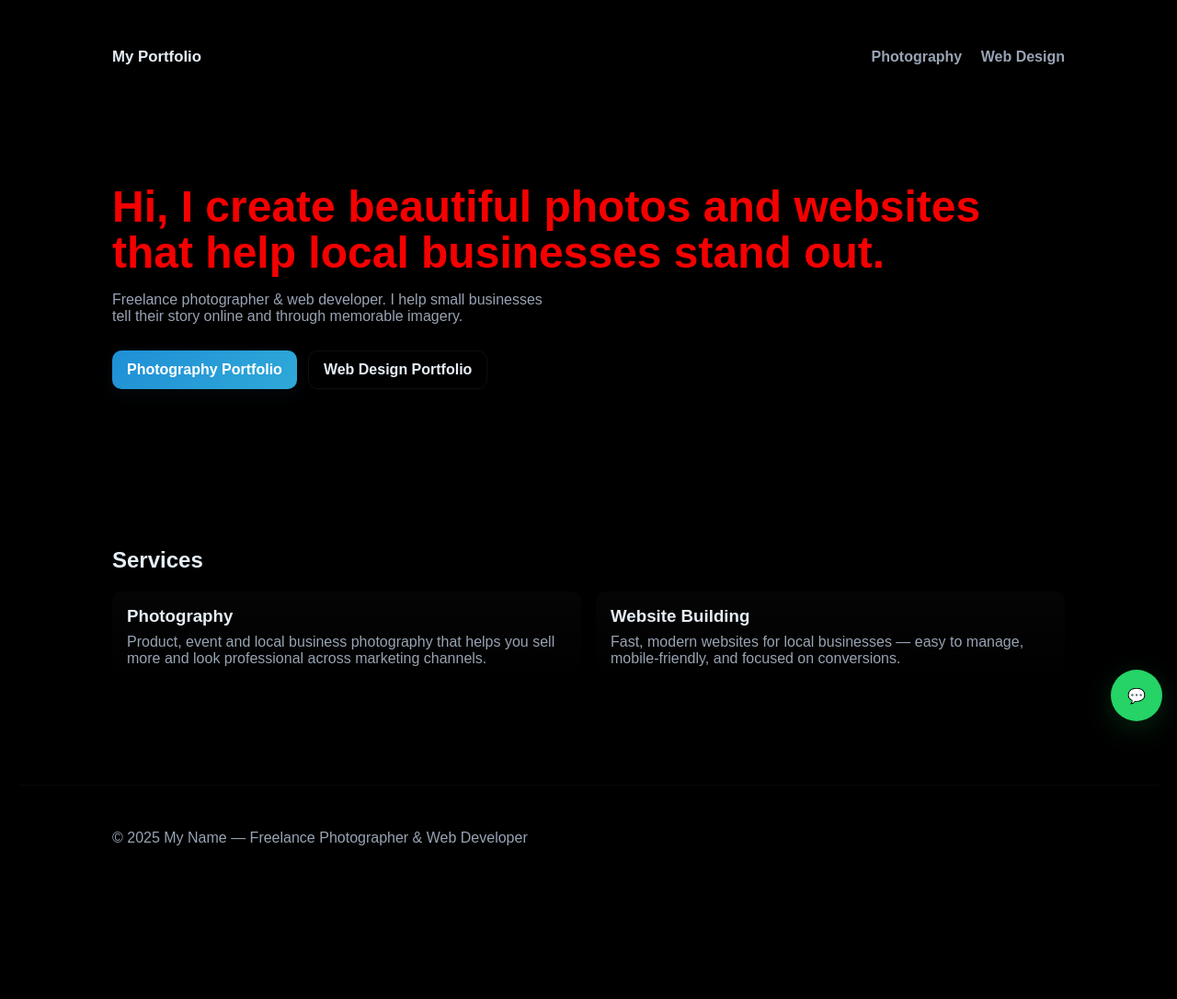
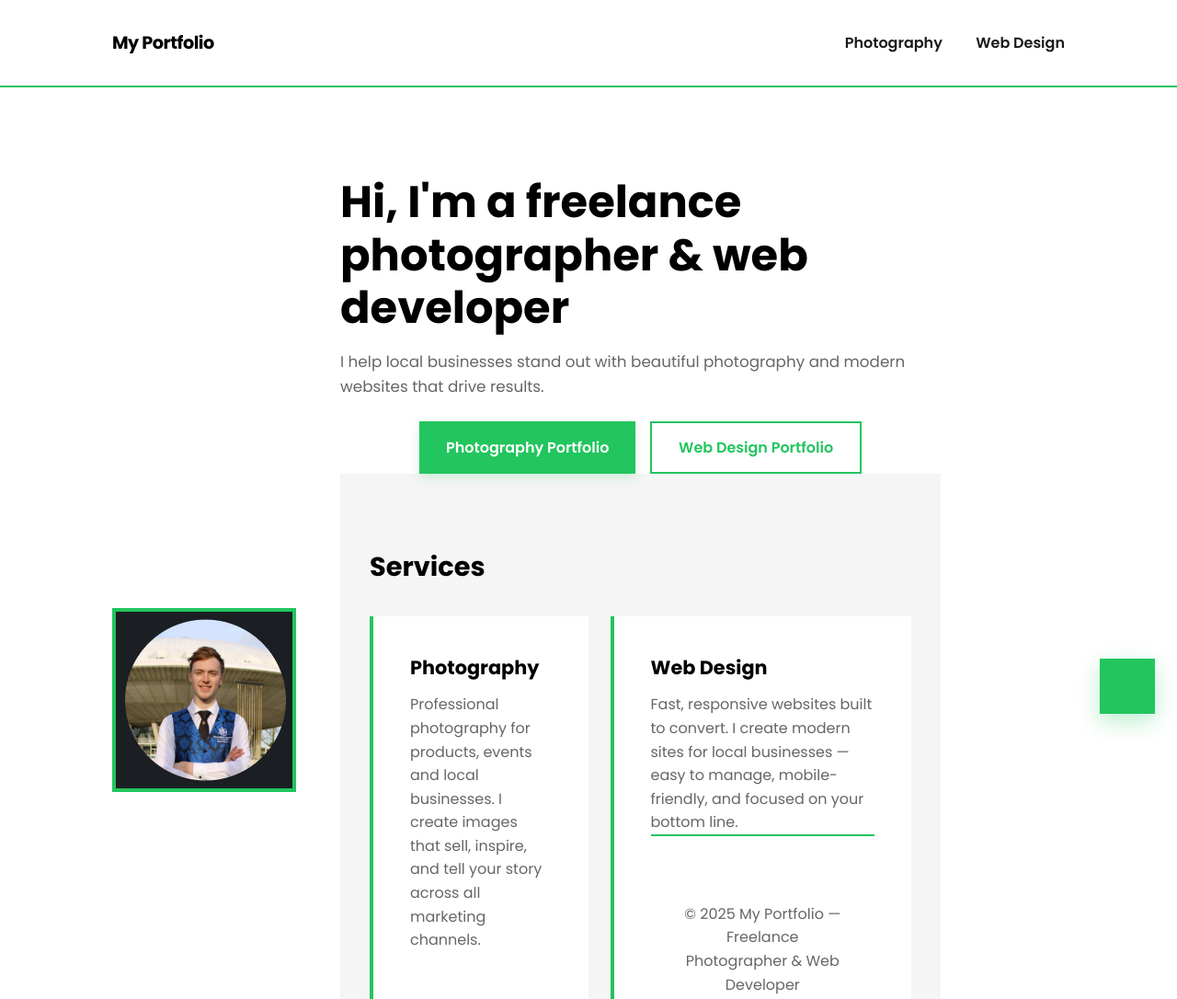
Before and after one commit to timodenuyl7/portfolio, a plain HTML site: page index.html in a window 1280 px wide. Shown: the top 1086 px of the page at 92% size. Before the commit the page ends 968 px from the top, so only its background shows below. Drawn offline with Linux system fonts and the light colour scheme.

Commit message:
modern maken

```diff
--- a/index.html
+++ b/index.html
@@ -29,14 +29,16 @@
 			<!-- Hero -->
 			<section class="hero">
 				<div class="site-container hero-inner">
-					<h1 class="hero-title">Hi, I create beautiful photos and websites<br>that help local businesses stand out.</h1>
-					<p class="hero-sub">Freelance photographer & web developer. I help small businesses tell their story online and through memorable imagery.</p>
+          <div class="hero-profile">
+            <img src="Images/profielfoto.png" alt="Profile picture">
+          </div>
+          <div class="hero-content">
+            <h1 class="hero-title">Hi, I'm a freelance photographer & web developer</h1>
+            <p class="hero-sub">I help local businesses stand out with beautiful photography and modern websites that drive results.</p>
             <div class="hero-cta">
               <a class="btn btn-primary" href="photography.html">Photography Portfolio</a>
               <a class="btn btn-outline" href="webdesign.html">Web Design Portfolio</a>
             </div>
-				</div>
-			</section>
 
 			<!-- What I do -->
 			<section class="what-i-do">
@@ -45,28 +47,17 @@
 					<div class="services">
 						<article class="service-card">
 							<h3>Photography</h3>
-							<p>Product, event and local business photography that helps you sell more and look professional across marketing channels.</p>
+              <p>Professional photography for products, events and local businesses. I create images that sell, inspire, and tell your story across all marketing channels.</p>
             </article>
             <article class="service-card">
-							<h3>Website Building</h3>
-							<p>Fast, modern websites for local businesses — easy to manage, mobile-friendly, and focused on conversions.</p>
-						</article>
-					</div>
-				</div>
-			</section>
-
-		</main>
-
+              <h3>Web Design</h3>
+              <p>Fast, responsive websites built to convert. I create modern sites for local businesses — easy to manage, mobile-friendly, and focused on your bottom line.</p>
 		<footer class="site-footer">
 			<div class="site-container footer-inner">
-				<p>© <span id="year">2025</span> My Name — Freelance Photographer & Web Developer</p>
-			</div>
-		</footer>
+        <p>© 2025 My Portfolio — Freelance Photographer & Web Developer</p>
+        <p class="footer-contact"><a href="mailto:timo.denuyl@hotmail.nl">timo.denuyl@hotmail.nl</a> • <a href="https://wa.me/31646565162">+31646565162</a></p>
 
     <!-- WhatsApp floating button (visible on all pages) -->
-		<a class="whatsapp-fab" href="https://wa.me/31600000000" target="_blank" rel="noopener" aria-label="Chat on WhatsApp">
-			<span aria-hidden="true">💬</span>
-		</a>
-
+    <a class="whatsapp-fab" href="https://wa.me/31646565162" target="_blank" rel="noopener" aria-label="Chat on WhatsApp">
 	</body>
 </html>
--- a/style.css
+++ b/style.css
@@ -1,17 +1,20 @@
 /*
-  style.css — Shared styles for portfolio
-  Mobile-first, responsive, Flexbox-based layout
+  style.css — Professional portfolio with light theme
+  Black, white, and green color palette
+  Sharp edges, clean design
 */
 
 :root{
-  --bg:#0f1720; /* dark gray, not pure black */
-  --card:#0f2530;
-  --muted:#98a3b3;
-  --accent:#25D366; /* WhatsApp green */
-  --glass: rgba(255,255,255,0.03);
-  --text:#e6eef6;
+  --bg:#f5f5f5; /* light gray background */
+  --white:#ffffff;
+  --black:#000000;
+  --text:#1a1a1a; /* near-black */
+  --muted:#666666; /* medium gray */
+  --accent:#22c55e; /* vibrant green */
+  --accent-dark:#16a34a; /* darker green */
+  --border:#e5e5e5; /* light border */
   --max-width:1100px;
-  --radius:12px;
+  --radius:0px; /* sharp edges */
 }
 
 /* Basic reset */
@@ -19,7 +22,7 @@
 html,body{height:100%}
 body{
   margin:0;
-  font-family: Poppins, Quicksand, system-ui, -apple-system, "Segoe UI", Roboto, "Helvetica Neue", Arial;
+  font-family:Poppins, Quicksand, system-ui, -apple-system, "Segoe UI", Roboto, "Helvetica Neue", Arial;
   background:var(--bg);
   color:var(--text);
   -webkit-font-smoothing:antialiased;
@@ -29,62 +32,82 @@ body{
 .site-container{max-width:var(--max-width);margin:0 auto;padding:1.25rem}
 
 /* Header */
-.site-header{background:transparent}
-.header-inner{display:flex;align-items:center;justify-content:space-between;padding:0.75rem 0}
-.logo{font-weight:700;color:var(--text);text-decoration:none;font-size:1.05rem}
-.site-nav a{color:var(--muted);text-decoration:none;margin-left:1rem;font-weight:600}
-.site-nav a:hover{color:var(--text)}
+.site-header{background:var(--white);border-bottom:2px solid var(--accent)}
+.header-inner{display:flex;align-items:center;justify-content:space-between;padding:1rem 0}
+.logo{font-weight:700;color:var(--black);text-decoration:none;font-size:1.2rem;letter-spacing:-0.5px}
+.site-nav a{color:var(--text);text-decoration:none;margin-left:2rem;font-weight:600;transition:color 0.2s}
+.site-nav a:hover{color:var(--accent)}
 
 /* Hero */
-.hero{padding:2.5rem 0 3rem}
-.hero-inner{display:flex;flex-direction:column;align-items:flex-start;gap:1rem}
-.hero-title{font-size:1.6rem;line-height:1.05;margin:0;font-weight:700}
-.hero-sub{color:var(--muted);max-width:55ch;margin:0}
-.hero-cta{display:flex;gap:0.75rem;margin-top:0.75rem}
-.btn{display:inline-flex;align-items:center;justify-content:center;padding:0.7rem 1rem;border-radius:10px;text-decoration:none;font-weight:600}
-.btn-primary{background:linear-gradient(135deg,#1f8fd6 0%, #2fa9d8 100%);color:white;box-shadow:0 6px 20px rgba(45,120,160,0.08);transition:transform .18s ease, box-shadow .18s ease}
-.btn-outline{border:1px solid rgba(255,255,255,0.06);color:var(--text);background:transparent}
-.btn-primary:hover{transform:translateY(-3px);box-shadow:0 12px 30px rgba(45,120,160,0.12)}
-.btn-outline:hover{background:var(--glass)}
+.hero{background:var(--white);padding:3rem 0;border-bottom:2px solid var(--accent)}
+.hero-inner{display:flex;flex-direction:column;align-items:center;gap:2rem;text-align:center}
+.hero-profile{width:160px;height:160px;border-radius:0;overflow:hidden;border:4px solid var(--accent);flex-shrink:0}
+.hero-profile img{width:100%;height:100%;object-fit:cover;display:block}
+.hero-content{max-width:65ch}
+.hero-title{font-size:2.2rem;line-height:1.2;margin:0;font-weight:700;color:var(--black)}
+.hero-sub{color:var(--muted);max-width:60ch;margin:1rem 0 0;line-height:1.6;font-size:1.05rem}
+.hero-cta{display:flex;gap:1rem;margin-top:1.5rem;justify-content:center;flex-wrap:wrap}
+.btn{display:inline-flex;align-items:center;justify-content:center;padding:0.9rem 1.8rem;border:none;text-decoration:none;font-weight:600;cursor:pointer;transition:all 0.2s;font-size:1rem}
+.btn-primary{background:var(--accent);color:var(--white);box-shadow:0 4px 12px rgba(34,197,94,0.2)}
+.btn-primary:hover{background:var(--accent-dark);transform:translateY(-2px);box-shadow:0 8px 20px rgba(34,197,94,0.3)}
+.btn-outline{border:2px solid var(--accent);background:transparent;color:var(--accent)}
+.btn-outline:hover{background:var(--accent);color:var(--white)}
 
 /* Services */
-.what-i-do{padding:1.5rem 0 3rem}
-.services{display:flex;flex-direction:column;gap:1rem}
-.service-card{background:linear-gradient(180deg, rgba(255,255,255,0.02), transparent);padding:1rem;border-radius:10px}
-.service-card h3{margin:0 0 .5rem}
-.service-card p{margin:0;color:var(--muted)}
+.what-i-do{padding:3rem 0;background:var(--bg)}
+.what-i-do h2{font-size:1.8rem;margin:0 0 2rem;color:var(--black)}
+.services{display:flex;flex-direction:column;gap:1.5rem}
+.service-card{background:var(--white);padding:2rem;border-left:4px solid var(--accent);transition:box-shadow 0.2s}
+.service-card:hover{box-shadow:0 6px 16px rgba(0,0,0,0.08)}
+.service-card h3{margin:0 0 0.75rem;font-size:1.3rem;color:var(--black)}
+.service-card p{margin:0;color:var(--muted);line-height:1.6}
 
 /* Page top */
-.page-top{padding:1.5rem 0}
-.page-top .lead{color:var(--muted)}
+.page-top{padding:2.5rem 0;background:var(--white);border-bottom:2px solid var(--accent)}
+.page-top h1{font-size:2.2rem;margin:0;color:var(--black)}
+.page-top .lead{color:var(--muted);margin:0.75rem 0 0;font-size:1.05rem;line-height:1.6}
 
-/* Photo grid (Flexbox) */
-.photo-gallery{padding:1rem 0 3rem}
-.photo-grid{display:flex;flex-wrap:wrap;gap:0.75rem}
-.photo-card{flex:1 1 calc(50% - 0.75rem);background:var(--card);border-radius:10px;overflow:hidden}
-.photo-card img{width:100%;height:220px;object-fit:cover;display:block;transition:transform .25s ease}
-.photo-card figcaption{padding:.6rem;color:var(--muted);font-size:.9rem}
-.photo-card:hover img{transform:scale(1.03)}
+/* Photo grid */
+.photo-gallery{padding:2.5rem 0;background:var(--bg)}
+.photo-grid{display:flex;flex-wrap:wrap;gap:1rem}
+.photo-card{flex:1 1 calc(50% - 0.5rem);background:var(--white);border:2px solid var(--border);overflow:hidden;transition:transform 0.2s, box-shadow 0.2s}
+.photo-card img{width:100%;height:220px;object-fit:cover;display:block;transition:transform 0.25s}
+.photo-card:hover{transform:translateY(-4px);box-shadow:0 8px 24px rgba(0,0,0,0.12)}
+.photo-card:hover img{transform:scale(1.02)}
+.photo-card figcaption{padding:1rem;color:var(--muted);font-size:0.95rem;border-top:1px solid var(--border)}
 
-.contact-note{margin-top:0.75rem;color:var(--muted)}
+.contact-note{margin-top:1.5rem;color:var(--text);font-size:1.05rem;line-height:1.6}
+.contact-note a{color:var(--accent);text-decoration:none;font-weight:600;transition:color 0.2s}
+.contact-note a:hover{color:var(--accent-dark)}
 
 /* Project cards */
-.project-cards{display:flex;flex-direction:column;gap:0.75rem;margin-top:1rem}
-.project-card{background:var(--card);padding:1rem;border-radius:10px}
+.what-build{padding:2.5rem 0;background:var(--bg)}
+.what-build h2{font-size:1.8rem;margin:0 0 1.5rem;color:var(--black)}
+.what-build h3{font-size:1.3rem;margin:2rem 0 0.75rem;color:var(--black)}
+.what-build p{color:var(--muted);line-height:1.6;margin:0 0 1.5rem}
+.project-cards{display:flex;flex-direction:column;gap:1rem;margin-top:1.5rem}
+.project-card{background:var(--white);padding:1.5rem;border-left:4px solid var(--accent);transition:box-shadow 0.2s}
+.project-card:hover{box-shadow:0 6px 16px rgba(0,0,0,0.08)}
+.project-card h4{margin:0 0 0.5rem;color:var(--black)}
+.project-card p{margin:0;color:var(--muted);line-height:1.6}
 
 /* Footer */
-.site-footer{border-top:1px solid rgba(255,255,255,0.03);padding:1rem 0;margin-top:2rem}
-.footer-inner p{margin:0;color:var(--muted)}
+.site-footer{border-top:2px solid var(--accent);padding:2rem 0;background:var(--white);margin-top:0}
+.footer-inner{text-align:center}
+.footer-inner p{margin:0.5rem 0;color:var(--muted)}
+.footer-contact{font-size:0.95rem}
+.footer-contact a{color:var(--accent);text-decoration:none;transition:color 0.2s}
+.footer-contact a:hover{color:var(--accent-dark)}
 
 /* WhatsApp floating action button */
-.whatsapp-fab{position:fixed;right:1rem;bottom:1rem;width:56px;height:56px;background:var(--accent);color:#fff;border-radius:50%;display:inline-flex;align-items:center;justify-content:center;text-decoration:none;box-shadow:0 8px 30px rgba(37,211,102,0.18);transition:transform .15s ease,box-shadow .15s ease;z-index:60}
-.whatsapp-fab:hover{transform:translateY(-4px);box-shadow:0 18px 40px rgba(37,211,102,0.2)}
+.whatsapp-fab{position:fixed;right:1.5rem;bottom:1.5rem;width:60px;height:60px;background:var(--accent);color:var(--white);border-radius:0;display:inline-flex;align-items:center;justify-content:center;text-decoration:none;box-shadow:0 8px 24px rgba(34,197,94,0.3);transition:transform 0.2s, box-shadow 0.2s;z-index:60;font-size:1.5rem;border:none}
+.whatsapp-fab:hover{transform:translateY(-4px);box-shadow:0 12px 32px rgba(34,197,94,0.4)}
 
 /* Responsive breakpoints */
 @media(min-width:600px){
-  .hero-title{font-size:2.4rem}
-  .hero-inner{align-items:flex-start}
-  .photo-card{flex:1 1 calc(33.333% - 0.75rem)}
+  .page-top h1{font-size:2.5rem}
+  .hero-title{font-size:2.6rem}
+  .photo-card{flex:1 1 calc(33.333% - 0.67rem)}
   .photo-card img{height:180px}
 }
 
@@ -92,30 +115,15 @@ body{
   .site-container{padding:2rem}
   .hero{padding:4rem 0}
   .hero-title{font-size:3rem}
+  .hero-inner{flex-direction:row;text-align:left;align-items:center;gap:3rem}
+  .hero-profile{width:200px;height:200px}
   .services{flex-direction:row}
-  .service-card{flex:1}
+  .service-card{flex:1;padding:2.5rem}
+  .photo-card{flex:1 1 calc(25% - 0.75rem)}
   .photo-card img{height:220px}
-  .photo-card{flex:1 1 calc(25% - 0.75rem)}
   .project-cards{flex-direction:row}
   .project-card{flex:1}
 }
 
-/* Small accessibility tweaks */
-a:focus{outline:2px dashed rgba(255,255,255,0.12);outline-offset:4px}
-
-/* End of stylesheet */
-body {
-  font-family: Arial, sans-serif;
-  background-color: #000000;
-  margin: 0;
-  padding: 20px;
-}
-
-h1 {
-  color: #f50000;
-}
-
-img {
- max-width: 100%;
- height: auto;
-}
+/* Accessibility */
+a:focus{outline:2px dashed var(--accent);outline-offset:4px}
```
Also changed, not shown: photography.html (+9 -8 lines), webdesign.html (+3 -2 lines), Images/photo1.svg (added), Images/photo2.svg (added), Images/photo3.svg (added), Images/photo4.svg (added), Images/photo5.svg (added), Images/photo6.svg (added). Lines whose indentation alone changed are shown as unchanged.
